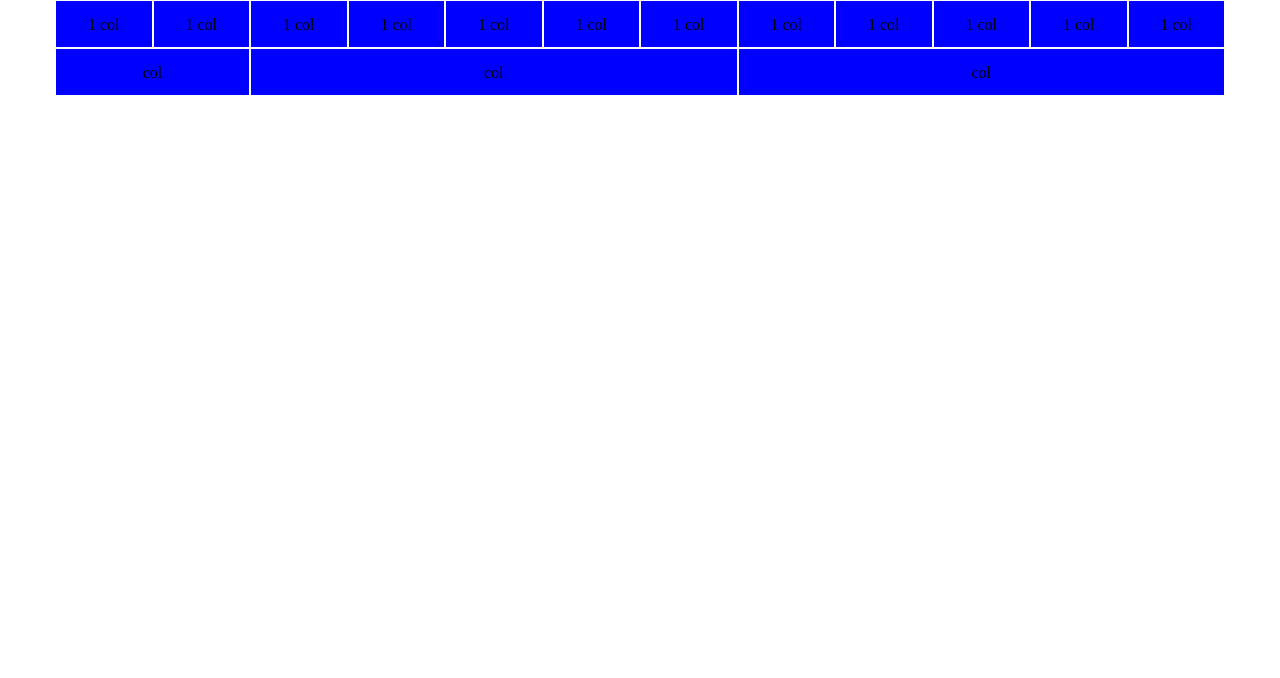
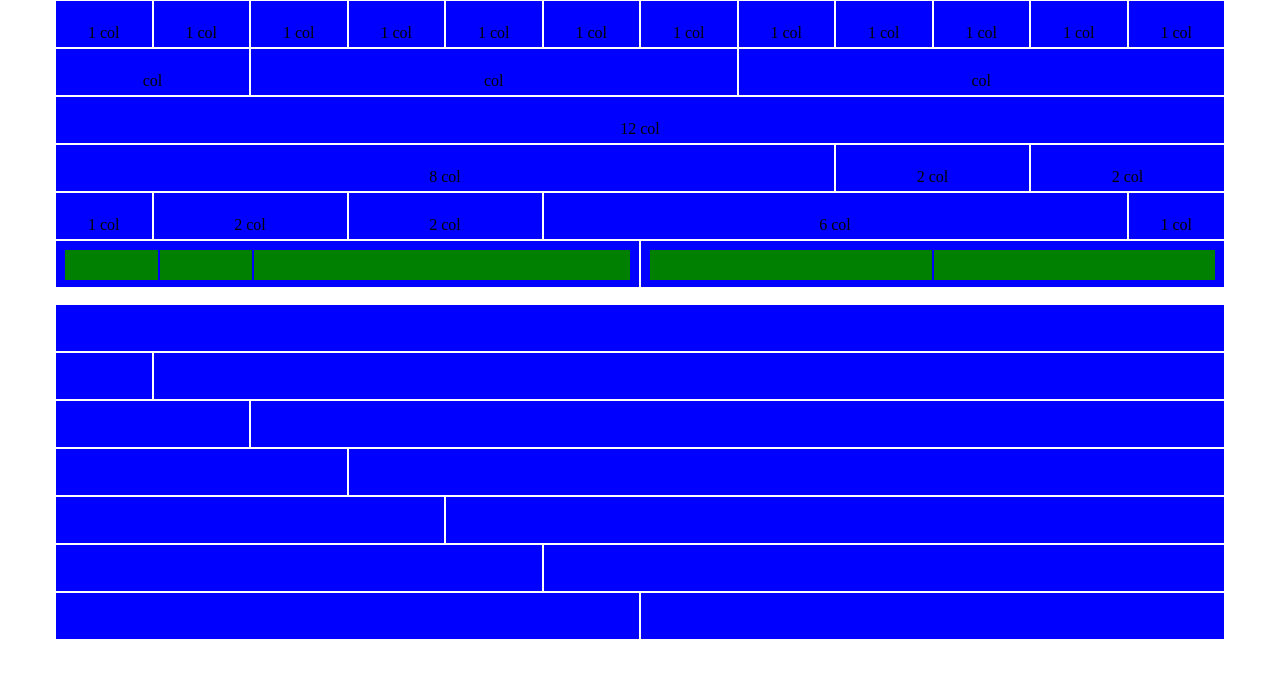
Before and after one commit to albertobaggio96/html-css-12bool, a plain HTML site: page index.html in a window 1280 px wide. Drawn offline with Linux system fonts and the light colour scheme.

Commit message:
second exercise

```diff
--- a/css/12bool.css
+++ b/css/12bool.css
@@ -1,7 +1,6 @@
-.cantainer{
+.container{
   max-width: 1170px;
   margin: 0 auto;
-  height: 100vh;
 }
 
 .row{
--- a/css/style.css
+++ b/css/style.css
@@ -10,4 +10,16 @@
   height: 3rem;
   line-height: 3rem;
   text-align: center;
+  padding: .5rem;
 }
+
+[class*="col-"]>[class*="col-"]{
+  background-color: green;
+  border: 1px solid blue;
+  height: 2rem;
+  line-height: 2rem;
+}
+
+.container{
+  padding-bottom: 1rem;
+}
--- a/index.html
+++ b/index.html
@@ -12,7 +12,8 @@
 
 </head>
 <body>
-  <div class="cantainer">
+  <div class="container">
+    <!-- FIRST LINE -->
     <div class="row">
       <div class="col-1">1 col</div>
       <div class="col-1">1 col</div>
@@ -27,12 +28,93 @@
       <div class="col-1">1 col</div>
       <div class="col-1">1 col</div>
     </div>
+
+    <!-- SECOND LINE -->
     <div class="row">
       <div class="col-2">col</div>
       <div class="col-5">col</div>
       <div class="col-5">col</div>
     </div>
+
+    <!-- THIRD LINE -->
+    <div class="row">
+      <div class="col-12">12 col</div>
+    </div>
+
+    <!-- FOURTH LINE -->
+    <div class="row">
+      <div class="col-8">8 col</div>
+      <div class="col-2">2 col</div>
+      <div class="col-2">2 col</div>
+    </div>
+
+    <!-- FIFTH LINE -->
+    <div class="row">
+      <div class="col-1">1 col</div>
+      <div class="col-2">2 col</div>
+      <div class="col-2">2 col</div>
+      <div class="col-6">6 col</div>
+      <div class="col-1">1 col</div>
+    </div>
+
+    <!-- SIXTH LINE -->
+    <div class="row">
+      <div class="col-6 row">
+        <div class="col-2"></div>
+        <div class="col-2"></div>
+        <div class="col-8"></div>
+      </div>
+      <div class="col-6 row">
+        <div class="col-6"></div>
+        <div class="col-6"></div>
+      </div>
+    </div>
   </div>
+
+  <div class="container">
+    <!-- SEVENTH LINE -->
+    <div class="row">
+      <div class="col-12"></div>
+    </div>
+
+    <!-- EIGHTH LINE -->
+    <div class="row">
+      <div class="col-1"></div>
+      <div class="col-11"></div>
+    </div>
+
+    <!-- NINTH LINE-->
+    <div class="row">
+      <div class="col-2"></div>
+      <div class="col-10"></div>
+    </div>
+
+    <!-- TENTH LINE -->
+    <div class="row">
+      <div class="col-3"></div>
+      <div class="col-9"></div>
+    </div>
+
+    <!-- ELEVENTH LINE -->
+    <div class="row">
+      <div class="col-4"></div>
+      <div class="col-8"></div>
+    </div>
+
+    <!-- TWELFTH LINE -->
+    <div class="row">
+      <div class="col-5"></div>
+      <div class="col-7"></div>
+    </div>
+
+    <!-- THIRTEENTH -->
+    <div class="row">
+      <div class="col-6"></div>
+      <div class="col-6"></div>
+    </div>
+  </div>
+
+
 
 </body>
 </html>
```
